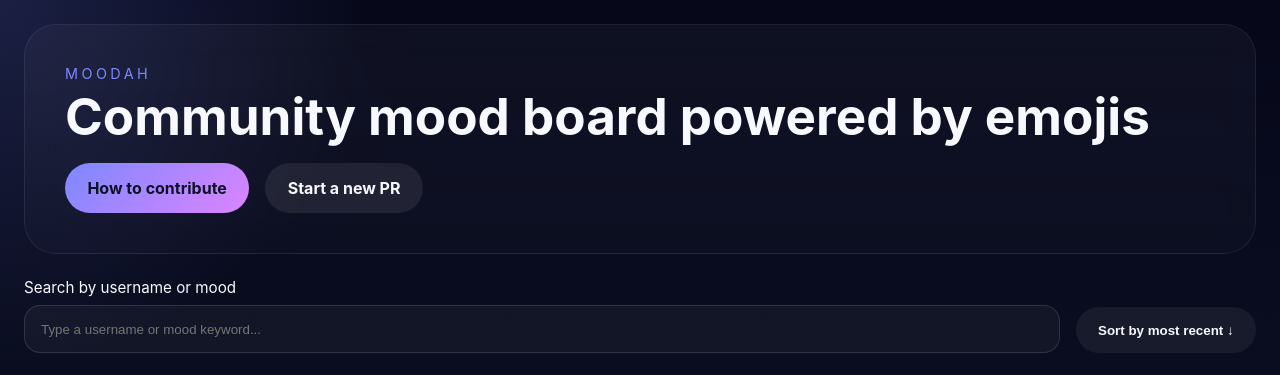
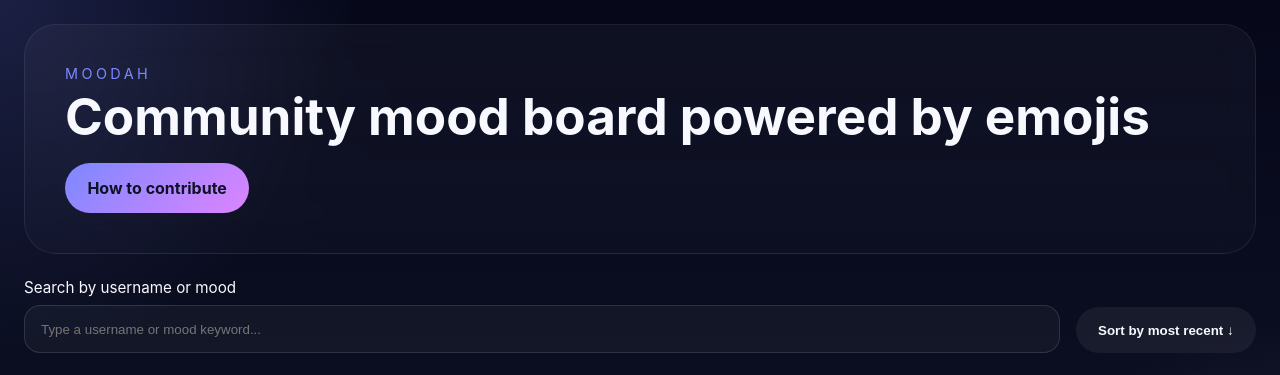
Before and after one commit to NelsonFodjo/Moodah, a website: page index.html in a window 1280 px wide. Shown: the top 375 px of the page. Drawn offline with Linux system fonts and the light colour scheme.

Commit message:
Enhanced 1 file with improvements
Changes include: Modified index.html

Modified 2 lines (+1 additions, -1 deletions)

```diff
--- a/index.html
+++ b/index.html
@@ -16,7 +16,7 @@
       </div>
       <div class="hero-links">
         <a class="button primary" href="https://github.com/NelsonFodjo/Moodah?tab=contributing-ov-file" target="_blank">How to contribute</a>
-        <a class="button secondary" id="new-pr-link" target="_blank" rel="noopener" href="https://github.com/NelsonFodjo/Moodah/pulls">Start a new PR</a>
+
       </div>
     </header>
 
```
